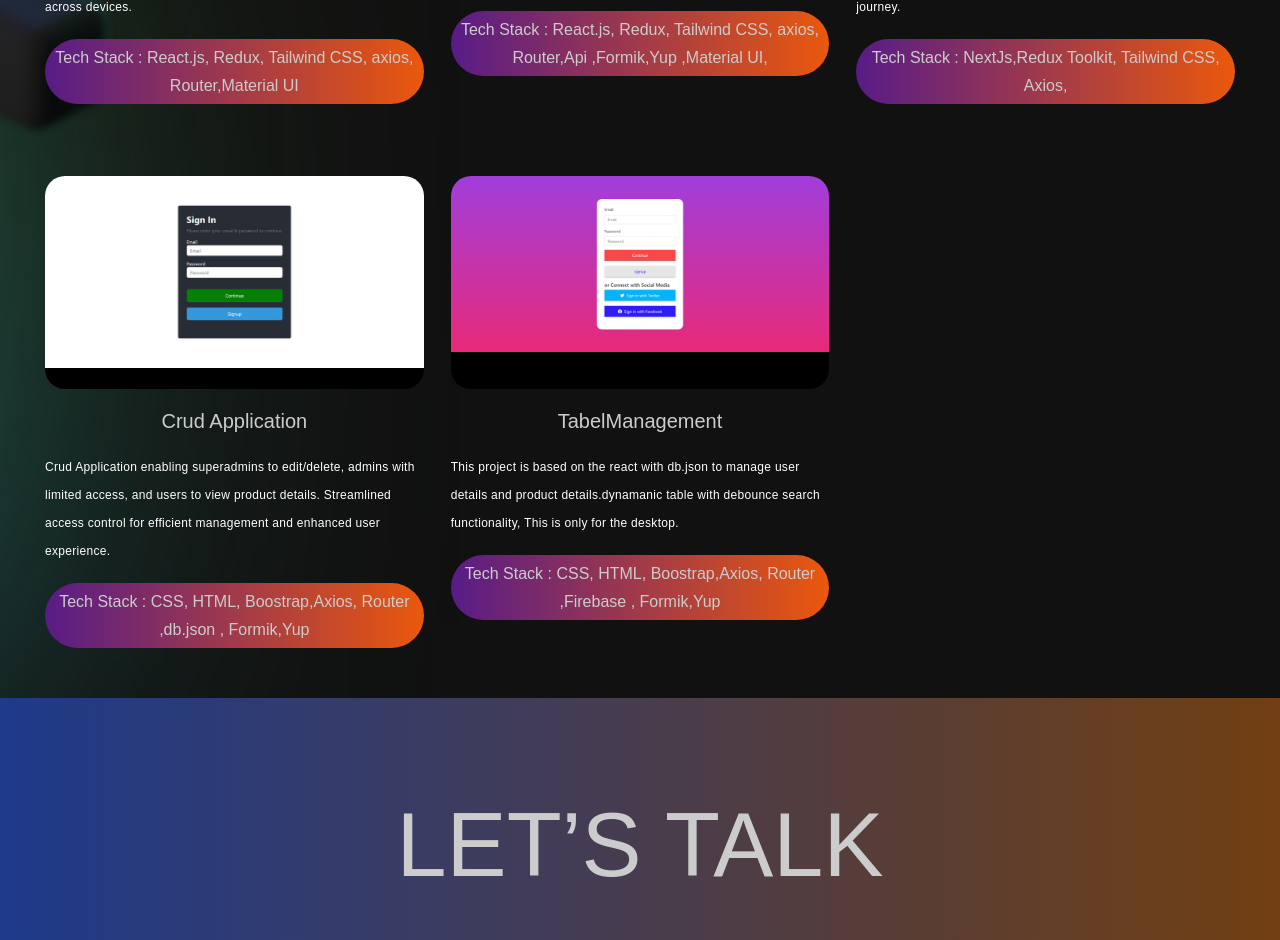
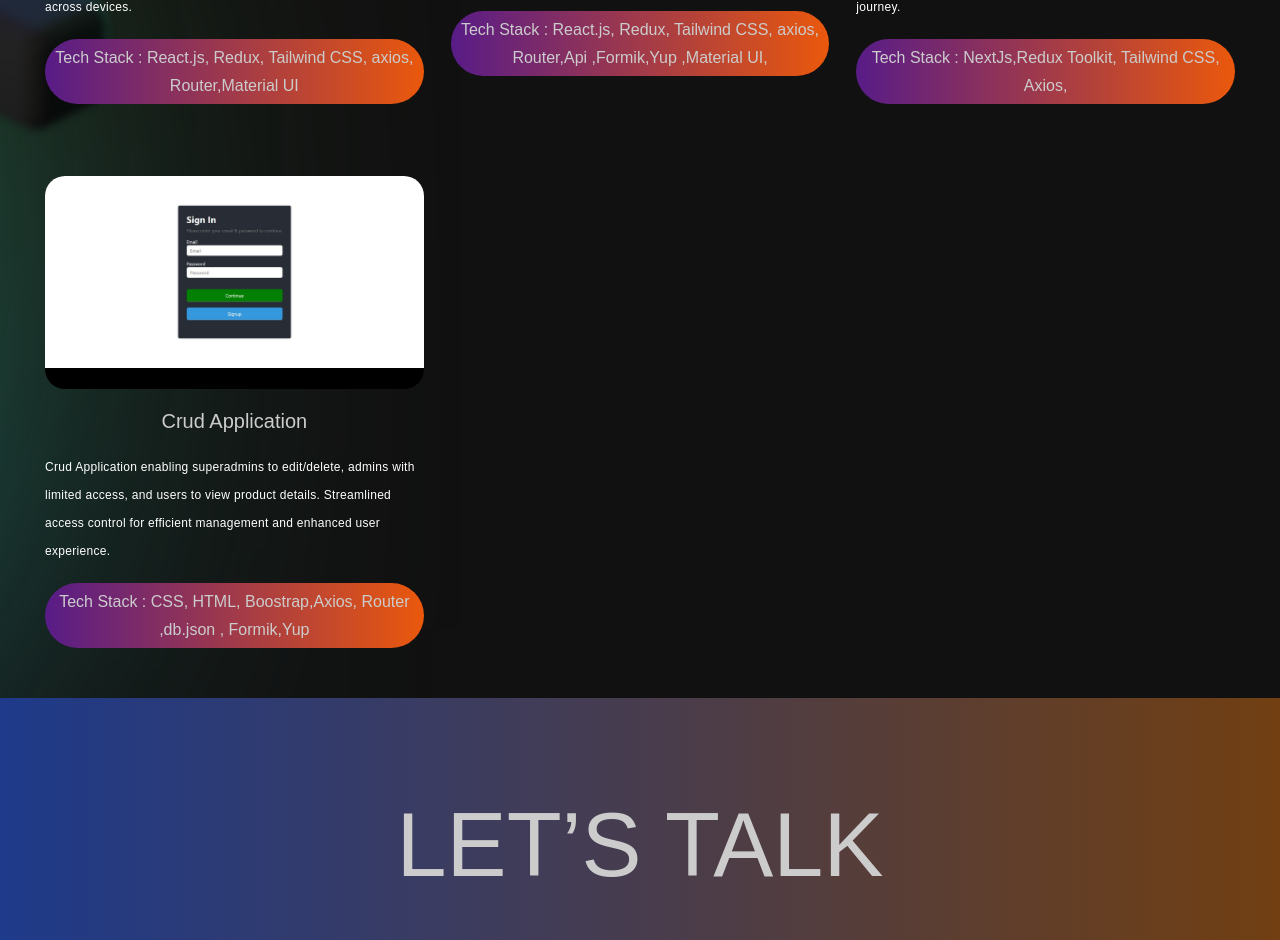
Before and after one commit to priyanka807/portfolio-priyanka, a React (Vite) app: page / in a window 1280 px wide. Shown: the part 3273-4213 px from the top of the page. Built offline with nearby package versions, Linux system fonts and the light colour scheme.

Commit message:
Update data.js

```diff
--- a/src/data.js
+++ b/src/data.js
@@ -58,7 +58,7 @@ export const projects = [
     name: "PrathamOnline",
     dis: "Lannding page of the website with image optimization and responsive for all the device ,Employed React to foster interactive learning experiences, aiding in the journey towards individual success.",
     ts: "Tech Stack : CSS, HTML, Boostrap,React ",
-    link: "https://prathamonline.vercel.app/",
+    link: "https://www.prathamonline.com/",
     image: pratham,
     tags: ["Indivisual"],
   },
@@ -90,7 +90,7 @@ export const projects = [
     name: "Indimedo",
     dis: "Developed a robust platform for online pharmaceuticals, Streamlined user experience and ensured secure transactions, contributing to accessible healthcare solutions.",
     ts: "Tech Stack : React.js, Redux, Tailwind CSS, axios, Router,Api ,Formik,Yup ,Material UI, ",
-    link: "https://indimedo.vercel.app/",
+    link: "https://indimedo.com",
     image: indimedo,
     tags: ["Group"],
   },
@@ -110,14 +110,14 @@ export const projects = [
     image: crudApp,
     tags: ["Indvidual"],
   },
-  {
-    name: "TabelManagement",
-    dis: "This project is based on the react with db.json to manage user details and product details.dynamanic table with debounce search functionality, This is only for the desktop.",
-    ts: "Tech Stack : CSS, HTML, Boostrap,Axios, Router ,Firebase , Formik,Yup",
-    image: tablemanagement,
-    link:'https://tablemanagement.vercel.app/',
-    tags: ["Indvidual"],
-  },
+  // {
+  //   name: "TabelManagement",
+  //   dis: "This project is based on the react with db.json to manage user details and product details.dynamanic table with debounce search functionality, This is only for the desktop.",
+  //   ts: "Tech Stack : CSS, HTML, Boostrap,Axios, Router ,Firebase , Formik,Yup",
+  //   image: tablemanagement,
+  //   link:'https://tablemanagement.vercel.app/',
+  //   tags: ["Indvidual"],
+  // },
 
 
 
```
